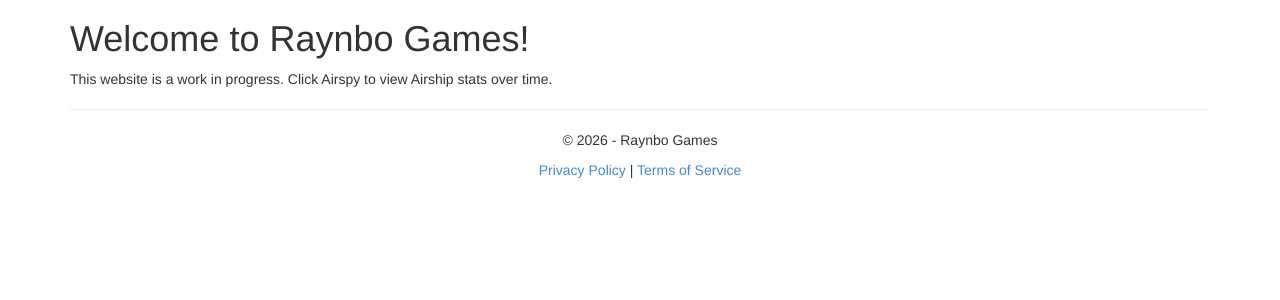
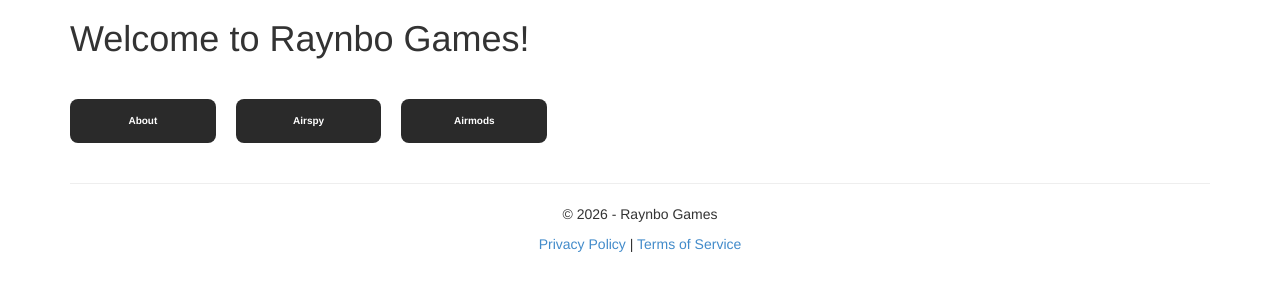
Before and after one commit to raynbo-games/airmods-site, a Flask app: page / in a window 1280 px wide. Shown: the part 51-351 px from the top of the page. Run offline with Flask 3, Linux system fonts and the light colour scheme; parts of the project's set-up code (start-up, migrations or seed data) failed here and were passed over; some libraries are stand-ins or nearby versions.

Commit message:
Updated homepage and added airmods to about

```diff
--- a/Site/templates/root/about.html
+++ b/Site/templates/root/about.html
@@ -25,6 +25,11 @@
 <p>Link: <a href="{{ url_for('airspy.root') }}">https://raynbo.games/airspy</a>
 <p>Started: 2026</p>
 
+<h3>Airmods:</h3>
+<p>A utility to make games on Airship game mods that are developer supported and user created</p>
+<p>Link: <a href="{{ url_for('airmods.root') }}">https://raynbo.games/airmods</a>
+<p>Started: 2026</p>
+
 <h2>Contact:</h2>
 
 <address>
--- a/Site/templates/root/index.html
+++ b/Site/templates/root/index.html
@@ -1,10 +1,25 @@
 {% extends "layout.html" %}
+
+{% block head %}
+<link rel="stylesheet" type="text/css" href="/static/content/grid.css" />
+{% endblock %}
 
 {% block content %}
 
 <h1>Welcome to Raynbo Games!</h1>
 
-This website is a work in progress.
-Click Airspy to view Airship stats over time.
+<div class="grid-wrapper">
+    <div class="grid">
+        <a href="{{ url_for('root.about') }}" class="card" rel="noopener noreferrer">
+            <span>About</span>
+        </a>
+        <a href="{{ url_for('airspy.root') }}" class="card" rel="noopener noreferrer">
+            <span>Airspy</span>
+        </a>
+        <a href="{{ url_for('airmods.root') }}" class="card" rel="noopener noreferrer">
+            <span>Airmods</span>
+        </a>
+    </div>
+</div>
 
 {% endblock %}
```
